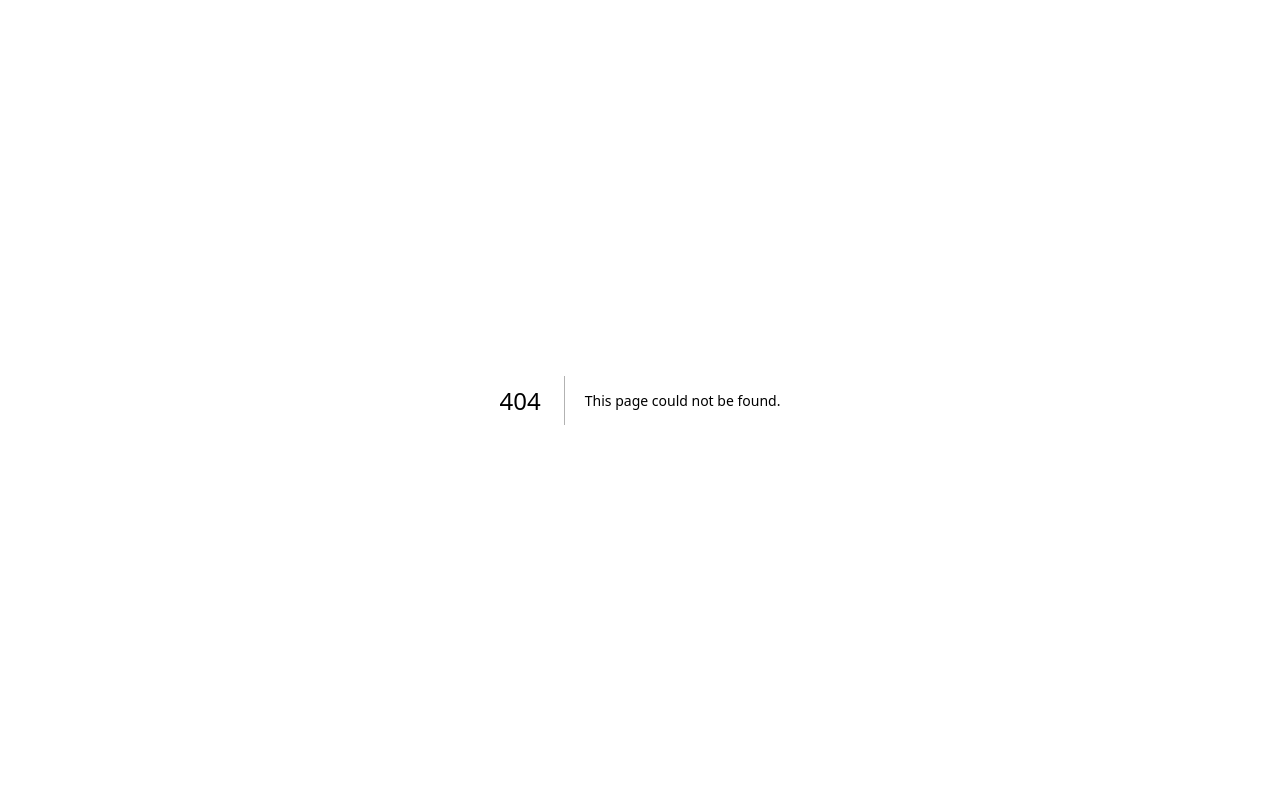
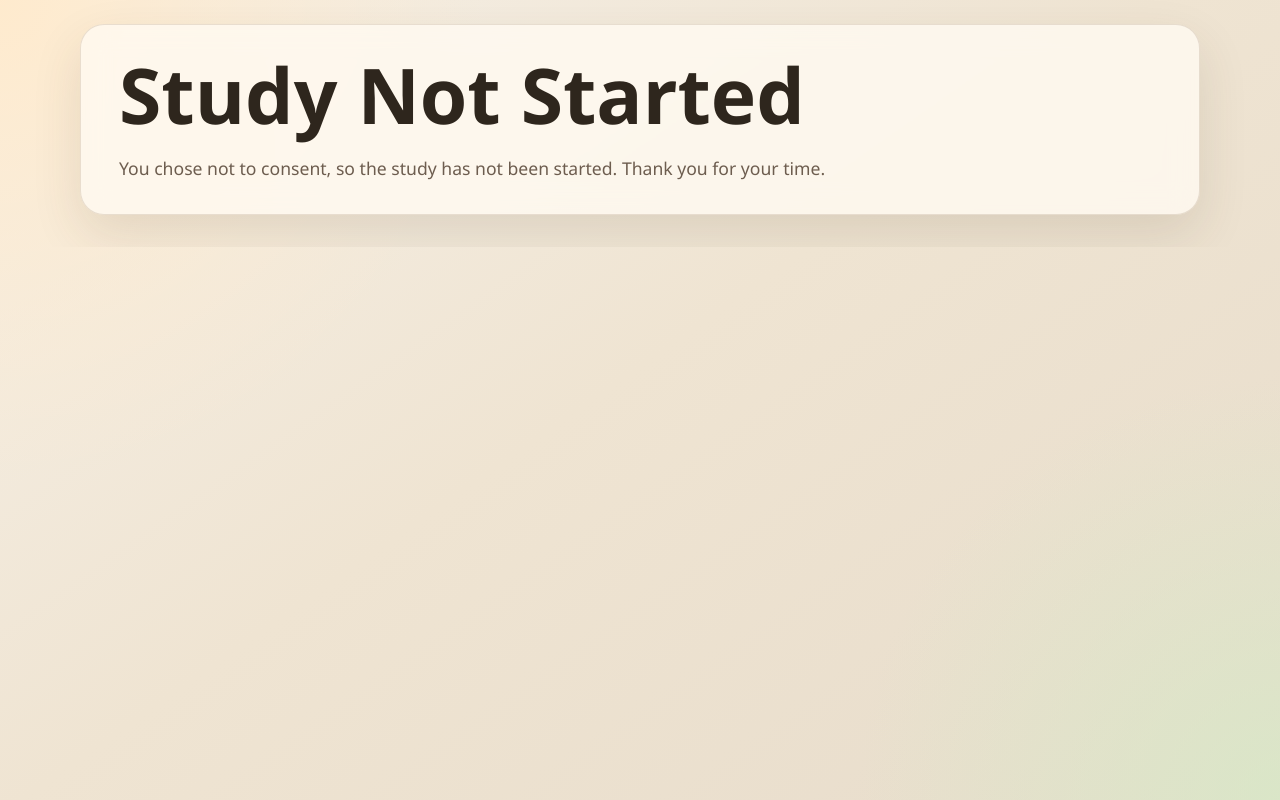
Before and after one commit to MerihanAlhafnawi/SwarmGardenSimulator, a Next.js app: page /declined in a window 1280 px wide. Before the commit this address had no page. Built offline with nearby package versions, Linux system fonts and the light colour scheme.

Commit message:
Add consent form as first study step

```diff
--- /dev/null
+++ b/src/app/declined/page.tsx
@@ -0,0 +1,14 @@
+export default function DeclinedPage() {
+  return (
+    <main className="page-shell consent-shell">
+      <section className="hero consent-hero">
+        <div className="consent-copy">
+          <h1>Study Not Started</h1>
+          <p className="intro-text">
+            You chose not to consent, so the study has not been started. Thank you for your time.
+          </p>
+        </div>
+      </section>
+    </main>
+  );
+}
--- a/src/app/globals.css
+++ b/src/app/globals.css
@@ -624,3 +624,62 @@ button:disabled {
     flex-wrap: wrap;
   }
 }
+
+.consent-shell {
+  padding-top: 24px;
+  padding-bottom: 32px;
+}
+
+.consent-hero {
+  width: min(1120px, 100%);
+  margin: 0 auto;
+  display: grid;
+  gap: 24px;
+}
+
+.consent-copy {
+  display: grid;
+  gap: 10px;
+}
+
+.consent-card {
+  display: grid;
+  gap: 16px;
+  max-height: 65vh;
+  overflow-y: auto;
+  padding: 28px;
+  border-radius: 22px;
+  border: 1px solid rgba(116, 83, 54, 0.14);
+  background: rgba(255, 255, 255, 0.58);
+}
+
+.consent-card p,
+.consent-card li {
+  line-height: 1.6;
+}
+
+.consent-card h2 {
+  font-size: clamp(1.2rem, 2vw, 1.7rem);
+  line-height: 1.2;
+  margin-top: 8px;
+}
+
+.consent-list {
+  padding-left: 20px;
+  display: grid;
+  gap: 8px;
+}
+
+.consent-actions {
+  display: flex;
+  gap: 14px;
+  justify-content: flex-end;
+  align-items: center;
+  flex-wrap: wrap;
+}
+
+.decline-link {
+  color: var(--muted);
+  text-decoration: underline;
+  text-underline-offset: 3px;
+}
--- a/src/lib/study.ts
+++ b/src/lib/study.ts
@@ -79,7 +79,7 @@ export function getStudyContextFromSearch(search: string): Partial<StudyContext>
 
 export function initializeStudyContextFromSearch(search: string): StudyContext {
   const fromSearch = getStudyContextFromSearch(search);
-  if (fromSearch.prolificPid || fromSearch.studyId || fromSearch.sessionId) {
+  if (fromSearch.prolificPid || fromSearch.studyId || fromSearch.sessionId || fromSearch.manualParticipantId) {
     storeStudyContext(fromSearch);
   }
   return getStoredStudyContext();
```
Also changed, not shown: src/app/intro/page.tsx (added, +53 -0 lines), src/app/page.tsx (+84 -21 lines).
